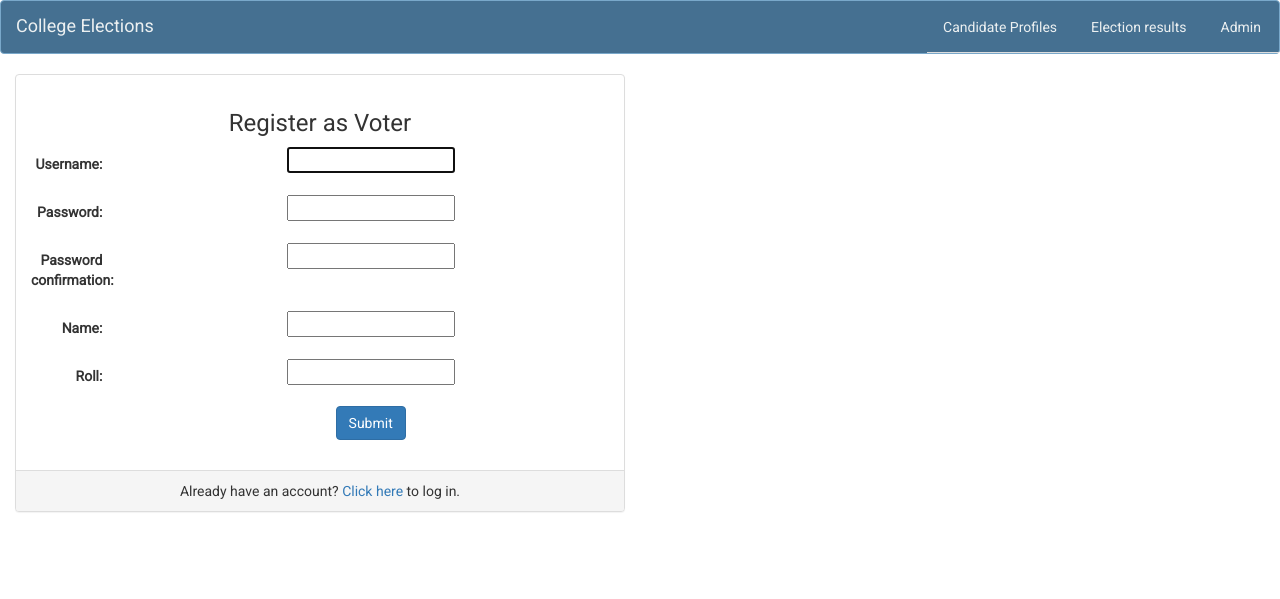
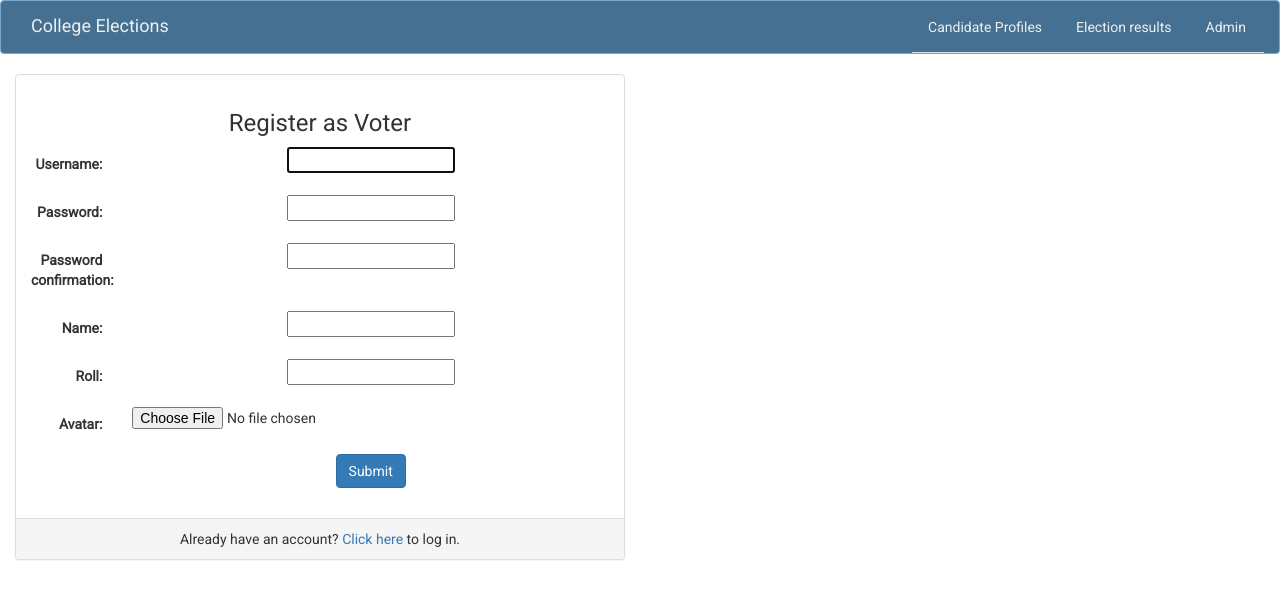
Before and after one commit to mehnazyunus/election-system, a Django app: page /election/accounts/signup/voter/ in a window 1280 px wide. Shown: the top 599 px of the page. Run offline with Django 3.2, Linux system fonts and the light colour scheme; some libraries are stand-ins or nearby versions.

Commit message:
added collapsible navbar and voter profile pic upload

```diff
--- a/election/forms.py
+++ b/election/forms.py
@@ -28,7 +28,7 @@ class CandidateSignUpForm(UserCreationForm, forms.ModelForm):
             w, h = get_image_dimensions(candidate.avatar)
 
             # validate dimensions
-            max_width = max_height = 200
+            max_width = max_height = 2000
             if w > max_width or h > max_height:
                 raise forms.ValidationError(
                     u'Please use an image that is '
@@ -59,7 +59,7 @@ class VoterSignUpForm(UserCreationForm):
 
     name = forms.CharField(max_length=30)
     roll = forms.CharField(max_length=7)
-
+    avatar = forms.ImageField()
     class Meta(UserCreationForm.Meta):
         model = User
 
@@ -71,5 +71,35 @@ class VoterSignUpForm(UserCreationForm):
         voter = Voter.objects.create(user=user)
         voter.name = self.cleaned_data.get('name')
         voter.roll = self.cleaned_data.get('roll')
+        voter.avatar = self.cleaned_data.get('avatar')
+
+        try:
+            w, h = get_image_dimensions(voter.avatar)
+
+            # validate dimensions
+            max_width = max_height = 2000
+            if w > max_width or h > max_height:
+                raise forms.ValidationError(
+                    u'Please use an image that is '
+                    '%s x %s pixels or smaller.' % (max_width, max_height))
+
+            # validate content type
+            main, sub = voter.avatar.content_type.split('/')
+            if not (main == 'image' and sub in ['jpeg', 'pjpeg', 'gif', 'png']):
+                raise forms.ValidationError(u'Please use a JPEG, '
+                                            'GIF or PNG image.')
+
+            # validate file size
+            if len(voter.avatar) > (20 * 1024):
+                raise forms.ValidationError(
+                    u'Avatar file size may not exceed 20k.')
+
+        except AttributeError:
+
+            """Handles case when we are updating the user profile
+            and do not supply a new avatar"""
+
+            pass
+
         voter.save()
         return user
--- a/election/models.py
+++ b/election/models.py
@@ -30,6 +30,7 @@ class Voter(models.Model):
     roll = models.CharField(max_length=7, default="rollno")
     has_voted = models.BooleanField(default=False)
     approved = models.BooleanField(default=False)
+    avatar = models.ImageField(default="https://upload.wikimedia.org/wikipedia/commons/6/67/User_Avatar.png")
 
     def __str__(self):
         return self.name + ':' + self.user.username
--- a/election/templates/base.html
+++ b/election/templates/base.html
@@ -8,7 +8,7 @@
 
     <link rel="stylesheet" href="https://maxcdn.bootstrapcdn.com/bootstrap/3.3.6/css/bootstrap.min.css">
     <link href='https://fonts.googleapis.com/css?family=Roboto' rel='stylesheet' type='text/css' media="screen">
-    <link rel="stylesheet" type="text/css" href="{% static 'election/style.css' %}"/>
+    <link rel="stylesheet" type="text/css" href="{% static 'election/style.css' %}">
     <script src="https://ajax.googleapis.com/ajax/libs/jquery/1.12.0/jquery.min.js"></script>
     <script src="http://maxcdn.bootstrapcdn.com/bootstrap/3.3.6/js/bootstrap.min.js"></script>
 </head>
@@ -16,9 +16,21 @@
     <nav class="navbar navbar-default">
         <div class="container-fluid">
             <div class="navbar-header">
-                <a class="navbar-brand" href="#">College Elections</a>
+                <button type="button" class="navbar-toggle" data-target="#main-navbar" data-toggle="collapse">
+                    <span class="icon-bar"></span>
+                     <span class="icon-bar"></span>
+                     <span class="icon-bar"></span>
+                     <span class="icon-bar"></span>
+                    <span class="icon-bar"></span>
+                </button>
             </div>
-            <ul class="nav navbar-nav navbar-right nav-tabs ">
+            <div class="navbar-collapse collapse" id="main-navbar">
+                <ul class="nav navbar-brand">
+                    <li class="active" >College Elections</li>
+                </ul>
+
+
+                <ul class="nav navbar-nav navbar-right nav-tabs ">
                 <li><a href="{% url 'candidate_profiles' %}">Candidate Profiles</a></li>
                 <li><a href="{% url 'results' %}">Election results</a></li>
                 {% if user.is_authenticated %}
@@ -28,13 +40,14 @@
                             <li><a href="{% url 'vote_preview' %}">Vote</a></li>
                         {% endif %}
                     {% endif %}
-                    <li><a href="#">Signed in as {{ user.username }}</a></li>
+                    <li class="active">Signed in as {{ user.username }}</li>
                     <li><a href="{%  url 'logout' %}?next={% url 'signup' %}"> Logout</a></li>
                 {% else %}
                     <li><a href="{% url 'admin:login' %}">Admin</a></li>
                 {% endif %}
                 {% block list %}{% endblock %}
-            </ul>
+                </ul>
+            </div>
         </div>
     </nav>
     {% block body %} {% endblock %}
--- a/election/templates/signup.html
+++ b/election/templates/signup.html
@@ -5,7 +5,7 @@
 {% block body %}
     <div class="container">
     <br>
-
+    <div id="navigation">
         <div class="row">
             <div class="col-sm-12">
             <a href="{% url 'candidate_signup' %}" class="btn btn-lg btn-primary" role="button">Sign up as Candidate</a>
@@ -30,4 +30,5 @@
                 </div>
             </div>
     </div>
+    </div>
 {% endblock %}
--- a/election/templates/voter_details.html
+++ b/election/templates/voter_details.html
@@ -12,6 +12,7 @@
         <div class="row">
             <div class="col-sm-12">
                 <h2>My Profile</h2>
+                <img src="{{voter.avatar.url }}" class="img-responsive" style="height: 200px; width:200px">
                 <h3>{{ voter.name }}</h3>
                 <h4>{{ voter.roll }}</h4>
             </div>
```
Also changed, not shown: election/static/election/style.css (+33 -0 lines), election/migrations/0014_voter_avatar.py (added), media/my_pic.jpg (added).
